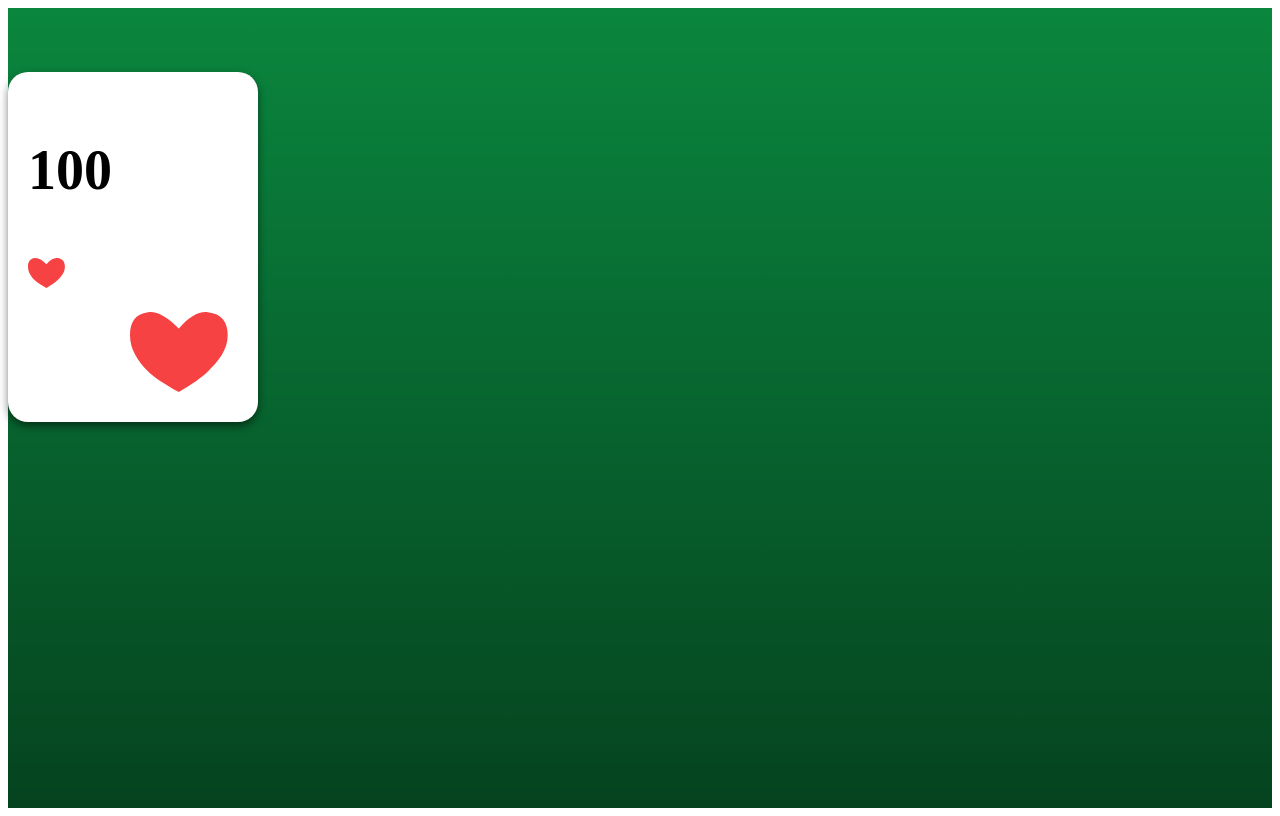
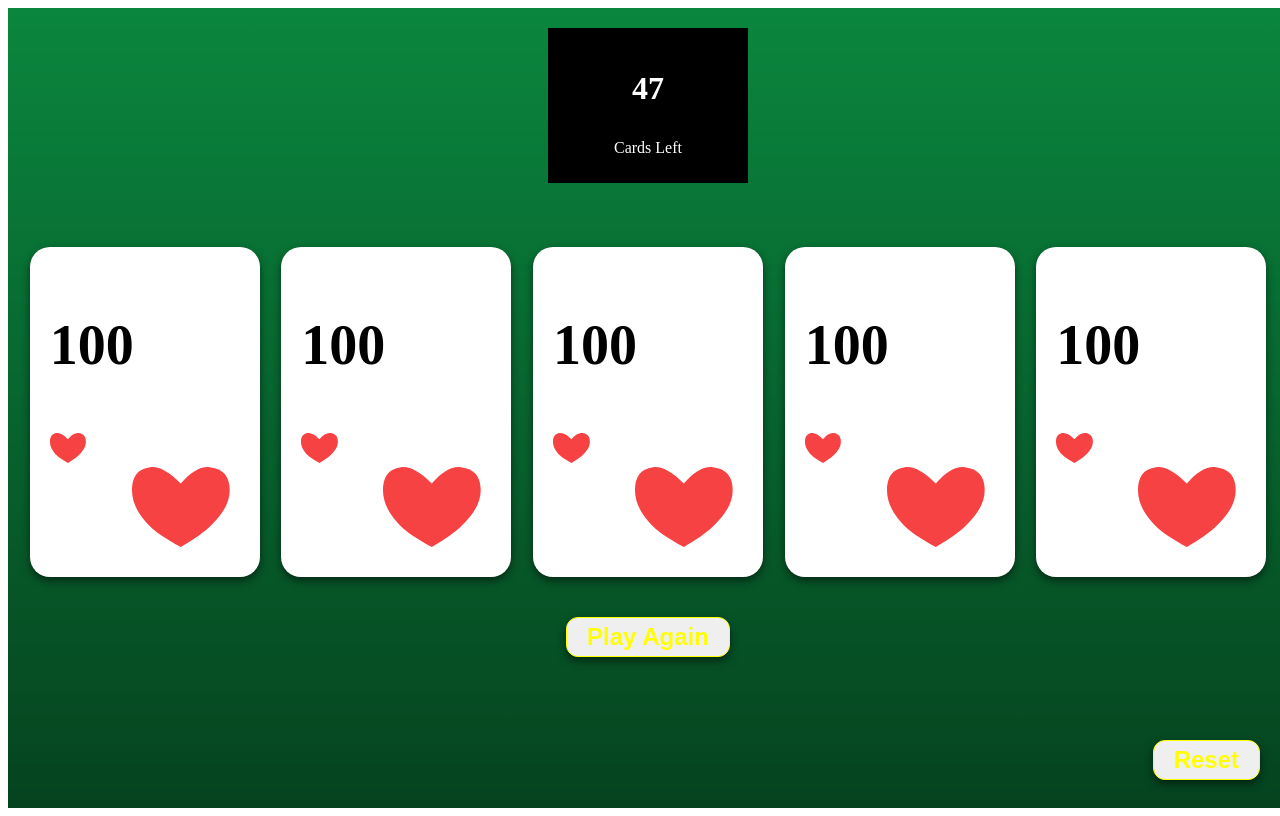
Before and after one commit to divyatiwari5/Card-Game, a React (Create React App) app in the folder frontend/: page / in a window 1280 px wide. Built offline with nearby package versions, Linux system fonts and the light colour scheme.

Commit message:
Designed webpage

```diff
--- a/frontend/src/App.tsx
+++ b/frontend/src/App.tsx
@@ -2,11 +2,22 @@ import React from 'react';
 import logo from './logo.svg';
 import styles from './App.module.scss';
 import { Card } from 'commons/components/Card/Card';
+import { Button } from 'commons/components/Button/Button';
+import CardCounter from 'CardCounter/CardCounter';
 
 const App: React.FC = () => {
   return (
     <div className="board">
-      <Card />
+      <CardCounter />
+      <div className="card-box">
+        <Card />
+        <Card />
+        <Card />
+        <Card />
+        <Card />
+      </div>
+      <Button btnText={'Play Again'} class={'center'} />
+      <Button btnText={'Reset'} class={'right'} />
     </div>
   );
 };
--- /dev/null
+++ b/frontend/src/CardCounter/CardCounter.tsx
@@ -0,0 +1,10 @@
+function CardCounter() {
+  return (
+    <div className="counter-box">
+      <p className="counter">47</p>
+      <p className="text">Cards Left</p>
+    </div>
+  );
+}
+
+export default CardCounter;
--- /dev/null
+++ b/frontend/src/CardCounter/_cardCounter.scss
@@ -0,0 +1,15 @@
+.counter-box {
+  background: black;
+  color: white;
+  margin: auto;
+  width: 180px;
+  padding: 10px;
+  text-align: center;
+  margin-top: 20px;
+  & > .counter {
+    font-size: 2rem;
+    font-weight: 700;
+  }
+  & > .text {
+  }
+}
--- a/frontend/src/commons/components/Button/Button.tsx
+++ b/frontend/src/commons/components/Button/Button.tsx
@@ -1,5 +1,15 @@
-function Button() {
-  return <div></div>;
+function Button(props: any) {
+  const getClassName = () => {
+    let className = 'button';
+    if (props.class == 'center') {
+      className += ' center';
+    } else if (props.class == 'right') {
+      className += ' right';
+    }
+    return className;
+  };
+
+  return <button className={getClassName()}>{props.btnText}</button>;
 }
 
 export { Button };
--- a/frontend/src/commons/components/Button/_button.scss
+++ b/frontend/src/commons/components/Button/_button.scss
@@ -0,0 +1,20 @@
+.button {
+  border: 1px solid yellow;
+  color: yellow;
+  border-radius: 12px;
+  box-shadow: 0 4px 8px 0 rgba(0, 0, 0, 0.5);
+  padding: 5px 20px;
+  font-weight: 900;
+  font-size: 1.5rem;
+
+  &.center {
+    margin: 0 auto;
+    margin-top: 40px;
+    display: block;
+  }
+  &.right {
+    right: 20px;
+    position: fixed;
+    bottom: 20px;
+  }
+}
--- a/frontend/src/commons/components/Card/_Card.scss
+++ b/frontend/src/commons/components/Card/_Card.scss
@@ -1,11 +1,10 @@
 .card {
   background: white;
-  width: 250px;
-  height: 350px;
+  width: 230px;
+  height: 330px;
   border-radius: 20px;
   box-shadow: 0 4px 8px 0 rgba(0, 0, 0, 0.5);
   position: relative;
-  top: 4em;
   & > .header {
     padding: 10px 20px;
     & > .number {
--- a/frontend/src/styles/index.scss
+++ b/frontend/src/styles/index.scss
@@ -1,5 +1,6 @@
 @import './tailwind.css';
 @import '../commons/common';
+@import '../CardCounter/cardCounter';
 
 body {
   font-family: 'Courier Prime';
@@ -8,4 +9,11 @@ body {
 .board {
   background: linear-gradient(180deg, rgba(0, 0, 0, 0) 0%, rgba(0, 0, 0, 0.5) 100%), #0a863e;
   height: 100vh;
+  position: absolute;
+  width: 100vw;
+  & > .card-box {
+    display: flex;
+    padding-top: 4em;
+    justify-content: space-evenly;
+  }
 }
```
